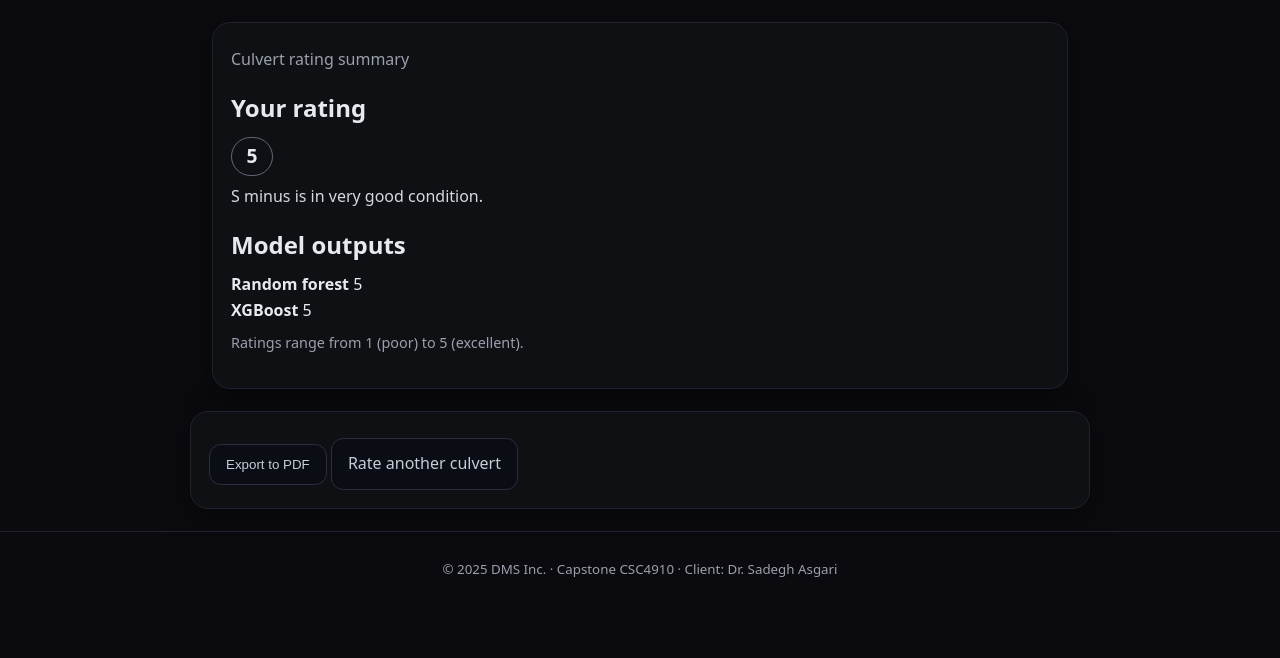
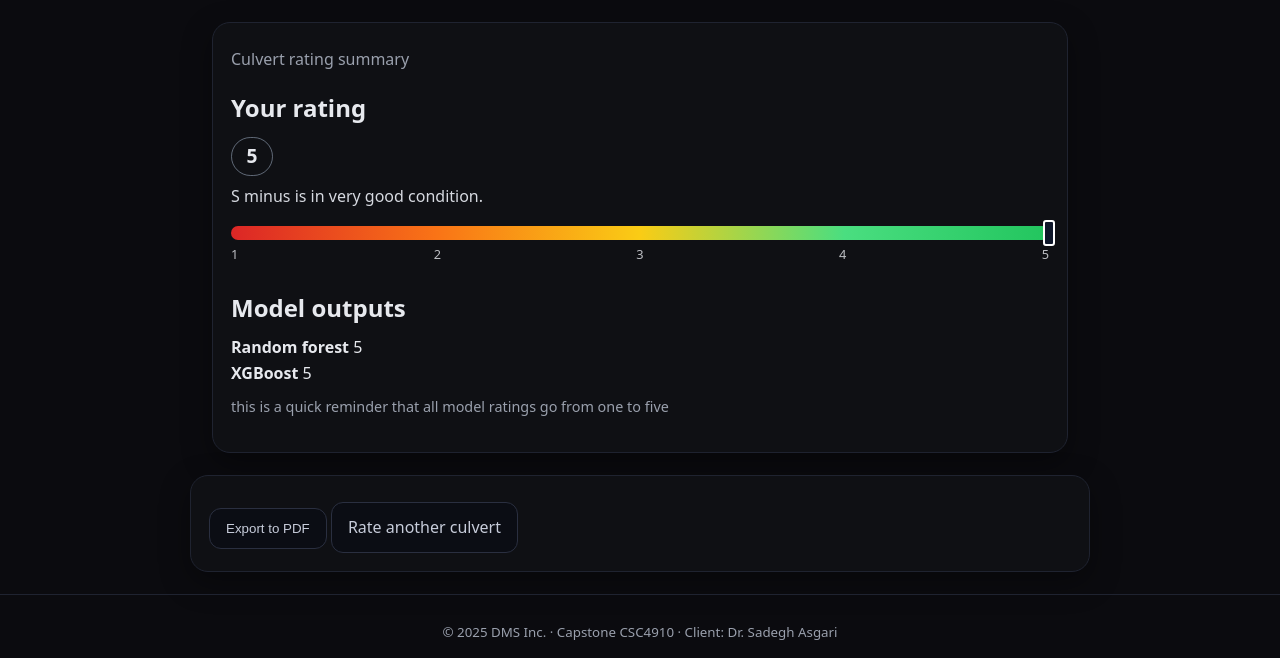
Before and after one commit to SOuellette22/DMS-inc-CSC4910, a Flask app: template src/rate/templates/export_rate.html in a window 1280 px wide. Shown: the part 69-727 px from the top of the page. Run offline with Flask 3, Linux system fonts and the light colour scheme; the template is opened without the code that fills it, so the values that code supplies are empty; parts of the project's set-up code (start-up, migrations or seed data) failed here and were passed over.

Commit message:
Add fully commented export_rate file with detailed print layout and condition gauge explanations

```diff
--- a/src/rate/templates/export_rate.html
+++ b/src/rate/templates/export_rate.html
@@ -1,56 +1,113 @@
 {% extends "base.html" %}
+{# this is extending our shared base layout so all global UI stays consistent #}
 
 {% block title %}Export Rate Data — DMS Inc.{% endblock %}
+{# this is setting the page title that will show up in the browser tab #}
 
 {% block content %}
+{# this is the start of the main content area where our whole PDF report sits #}
 
-<!-- =============================================== -->
-<!-- PRINT CSS: Makes window.print() look like a PDF -->
-<!-- =============================================== -->
+<!-- =================================================================== -->
+<!-- this is our global styling section for print mode and the gauge UI -->
+<!-- =================================================================== -->
 <style>
+
+  /* this is the print mode styling that activates exactly when window.print is called */
   @media print {
-    /* Hide EVERYTHING on the page */
+
+    /* this is hiding literally every element on the page for a clean export */
     body * {
       visibility: hidden;
     }
 
-    /* Only show the print area content */
+    /* this is re-revealing only the print area so the PDF looks official and clean */
     #print-area,
     #print-area * {
       visibility: visible;
     }
 
-    /* Position the print area at the top for PDF output */
+    /* this is snapping the printable area to the top left for proper PDF layout */
     #print-area {
       position: absolute;
+      top: 0;
       left: 0;
-      top: 0;
       width: 100%;
     }
 
-    /* Remove shadows/borders so PDF looks clean */
+    /* this is removing shadows and borders so the PDF looks like a professional report */
     .card.export-card {
       box-shadow: none !important;
       border: none !important;
     }
   }
+
+
+  /* =============================== */
+  /* this is the entire condition gauge system */
+  /* =============================== */
+
+  .condition-gauge {
+    margin-top: 1rem;
+    margin-bottom: 1.5rem;
+  }
+
+  .gauge-bar {
+    width: 100%;
+    height: 14px;
+    border-radius: 999px;
+    /* this is the gradient that visually maps 1 to 5 from poor to excellent */
+    background: linear-gradient(
+      to right,
+      #dc2626,
+      #f97316,
+      #facc15,
+      #4ade80,
+      #22c55e
+    );
+    position: relative;
+  }
+
+  .gauge-indicator {
+    /* this is the floating indicator that moves automatically based on rating */
+    position: absolute;
+    top: -6px;
+    width: 12px;
+    height: 26px;
+    background: #0f172a;
+    border: 2px solid white;
+    border-radius: 3px;
+    transform: translateX(-50%);
+  }
+
+  .gauge-labels {
+    /* this is the numeric 1–5 labels that sit under the gauge bar */
+    display: flex;
+    justify-content: space-between;
+    margin-top: 0.3rem;
+    font-size: 0.8rem;
+    opacity: 0.8;
+  }
+
 </style>
 
-<!-- Everything inside #print-area will appear in the PDF -->
+
+<!-- ================================================================ -->
+<!-- this is the start of the specific content that gets exported -->
+<!-- ================================================================ -->
 <main class="content-narrow" id="print-area">
 
-  <!-- ============================= -->
-  <!-- Card: Main Rating Summary -->
-  <!-- ============================= -->
+  <!-- ======================================================= -->
+  <!-- this is the main summary card showing the final rating -->
+  <!-- ======================================================= -->
   <section class="card export-card">
 
-    <!-- Small muted header -->
     <p class="muted">Culvert rating summary</p>
+    {# this is the intro line that gives context to the page #}
 
-    <!-- Page title -->
     <h1>Your rating</h1>
+    {# this is the clear focal heading for the final rating #}
 
-    <!-- Key badge showing rating number -->
+    <!-- this is the badge that displays the numeric rating itself -->
     <p style="margin: 0.5rem 0;">
       <span style="
           display:inline-block;
@@ -61,55 +118,90 @@
           font-weight:600;
         ">
         {{ overall_rating or 5 }}
+        {# this is showing the overall rating with a fallback of five just in case #}
       </span>
     </p>
 
-    <!-- Main condition description -->
+    <!-- this is the natural language explanation for the rating -->
     <p class="lead">
       {{ condition_label or "S minus is in very good condition." }}
     </p>
 
-    <!-- ============================= -->
-    <!-- Model Outputs (RF + XGBoost) -->
-    <!-- ============================= -->
+
+    <!-- ======================================================= -->
+    <!-- this is the visual one through five condition gauge -->
+    <!-- ======================================================= -->
+    <div class="condition-gauge">
+
+      <!-- this is the colorful gauge background that represents the rating scale -->
+      <div class="gauge-bar">
+
+        <!-- this is the indicator that positions itself based on the rating -->
+        <div
+          class="gauge-indicator"
+          style="left: calc(({{ overall_rating or 5 }} - 1) / 4 * 100%);"
+        ></div>
+
+      </div>
+
+      <!-- this is the label row showing numbers one to five below the gauge -->
+      <div class="gauge-labels">
+        <span>1</span>
+        <span>2</span>
+        <span>3</span>
+        <span>4</span>
+        <span>5</span>
+      </div>
+
+    </div>
+
+
+    <!-- ======================================================= -->
+    <!-- this is the model output section -->
+    <!-- ======================================================= -->
     <div style="margin-top: 1rem;">
 
       <h2 style="margin-bottom: 0.5rem;">Model outputs</h2>
+      {# this is a section header that introduces the model predictions #}
 
-      <!-- List with both model predictions -->
+      <!-- this is an unordered list showing the RF and XGB predictions -->
       <ul style="list-style: none; padding: 0; margin: 0;">
         <li><strong>Random forest</strong> {{ random_rating or 5 }}</li>
         <li><strong>XGBoost</strong> {{ xgb_rating or 5 }}</li>
       </ul>
 
-      <!-- Context clue -->
       <p class="muted" style="margin-top: 0.5rem; font-size: 0.9rem;">
-        Ratings range from 1 (poor) to 5 (excellent).
+        this is a quick reminder that all model ratings go from one to five
       </p>
+
     </div>
   </section>
 
-  <!-- ============================================ -->
-  <!-- Optional: Table that shows all input values -->
-  <!-- ============================================ -->
+
+
+  <!-- ================================================================= -->
+  <!-- this is the big input table that shows the original user entries -->
+  <!-- ================================================================= -->
   {% if input_rows %}
   <section class="card export-card">
+
     <h2>Input data</h2>
+    {# this is the title of the input section #}
 
+    <!-- this is the table that displays each input the user entered -->
     <table class="export-table" style="width: 100%; border-collapse: collapse; font-size: 0.95rem;">
       <tbody>
 
-        <!-- Loop through each label/value pair -->
         {% for label, value in input_rows %}
         <tr>
-          <!-- Left column: label -->
+          <!-- this is the left column containing the input label -->
           <th scope="row"
               style="text-align: left; padding: 0.4rem 0.6rem;
                      border-bottom: 1px solid rgba(148, 163, 184, 0.4);">
             {{ label }}
           </th>
 
-          <!-- Right column: value -->
+          <!-- this is the right column containing whatever the user entered -->
           <td style="padding: 0.4rem 0.6rem;
                      border-bottom: 1px solid rgba(148, 163, 184, 0.4);">
             {{ value }}
@@ -119,19 +211,23 @@
 
       </tbody>
     </table>
+
   </section>
   {% endif %}
 
 </main>
 
-<!-- =========================================================== -->
-<!-- Buttons appear on screen but WILL NOT appear in the PDF -->
-<!-- =========================================================== -->
+
+
+<!-- ======================================================================= -->
+<!-- this is the button area that stays on screen and does not print to PDF -->
+<!-- ======================================================================= -->
 <section class="content-narrow">
   <div class="card export-card">
+
     <div class="actions" style="margin-top: 0.5rem;">
 
-      <!-- Export Button → uses window.print() -->
+      <!-- this is the export button that triggers the browser print dialog -->
       <button
         class="btn btn-primary"
         type="button"
@@ -141,13 +237,16 @@
         Export to PDF
       </button>
 
-      <!-- Go back to form -->
+      <!-- this is a super simple navigation link back to the form -->
       <a href="{{ url_for('rate.index') }}" class="btn">
         Rate another culvert
       </a>
 
     </div>
+
   </div>
 </section>
 
+
 {% endblock %}
+{# this is the end of the content block #}
```
